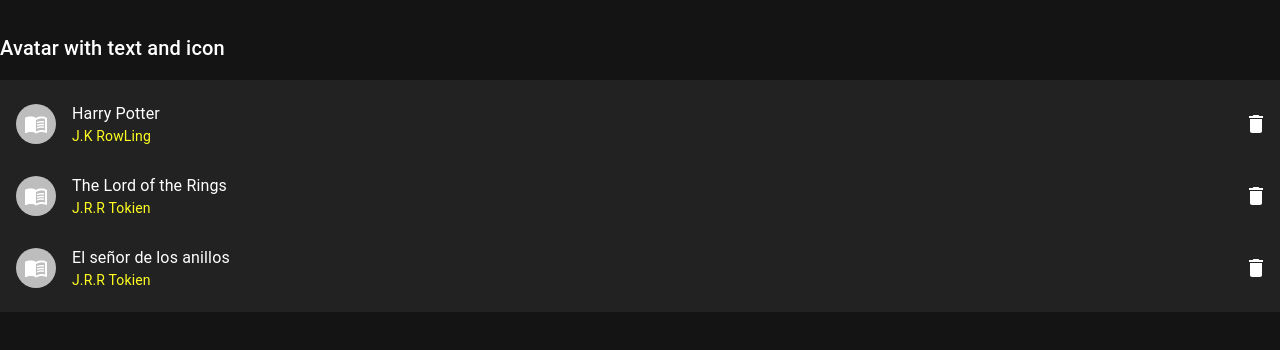
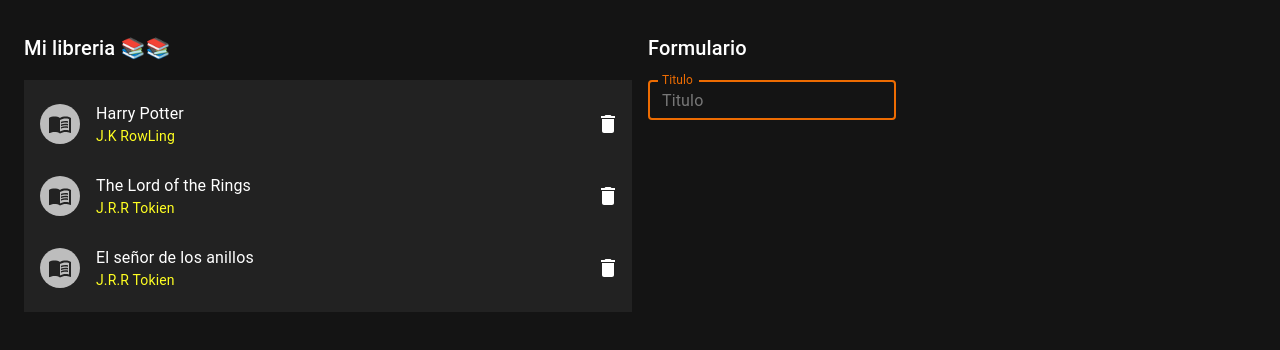
Before and after one commit to sergiogarciauribe/netflix, a React (Vite) app: page /books in a window 1280 px wide. Shown: the top 350 px of the page. Built offline with nearby package versions, Linux system fonts and the light colour scheme.

Commit message:
colores en textfield

```diff
--- a/src/components/books.jsx
+++ b/src/components/books.jsx
@@ -1,6 +1,8 @@
 import * as React from "react";
 import {
   Avatar,
+  colors,
+  Container,
   Grid,
   IconButton,
   List,
@@ -8,10 +10,11 @@
   ListItemAvatar,
   ListItemText,
   styled,
+  TextField,
   Typography,
 } from "@mui/material";
 import DeleteIcon from "@mui/icons-material/Delete";
-import MenuBookIcon from '@mui/icons-material/MenuBook';
+import MenuBookIcon from "@mui/icons-material/MenuBook";
 
 const Demo = styled("div")(({ theme }) => ({
   backgroundColor: "#222",
@@ -20,57 +23,88 @@
 const books = [
   {
     id: 1,
-    title: 'Harry Potter',
-    autorBook: 'J.K RowLing',
+    title: "Harry Potter",
+    autorBook: "J.K RowLing",
   },
   {
     id: 2,
-    title: 'The Lord of the Rings',
-    autorBook: 'J.R.R Tokien',
+    title: "The Lord of the Rings",
+    autorBook: "J.R.R Tokien",
   },
   {
     id: 3,
-    title: 'El señor de los anillos',
-    autorBook: 'J.R.R Tokien',
+    title: "El señor de los anillos",
+    autorBook: "J.R.R Tokien",
   },
-
-]
-
+];
 
 const Books = () => {
   const [ListBooks, setBooks] = React.useState(books);
 
   return (
     <>
+      <Container maxWidth="xl">
+        <Grid container spacing={2}>
           <Grid item xs={12} md={6}>
-        <Typography color={"#fff"} sx={{ mt: 4, mb: 2 }} variant="h6" component="div">
-          Avatar with text and icon
+            <Typography
+              color={"#fff"}
+              sx={{ mt: 4, mb: 2 }}
+              variant="h6"
+              component="div"
+            >
+              Mi libreria 📚📚
             </Typography>
             <Demo>
               <List>
                 {ListBooks.map((book) => (
-            <ListItem key={book.id}  sx={{color:"#fff"}}
+                  <ListItem
+                    key={book.id}
+                    sx={{ color: "#fff" }}
                     secondaryAction={
                       <IconButton edge="end" aria-label="delete">
-                  <DeleteIcon sx={{color:"#fff" }}  />
+                        <DeleteIcon sx={{ color: "#fff" }} />
                       </IconButton>
                     }
                   >
                     <ListItemAvatar>
                       <Avatar>
-                  <MenuBookIcon/>
+                        <MenuBookIcon sx={{ color: "#222" }} />
                       </Avatar>
                     </ListItemAvatar>
                     <ListItemText
                       primary={book.title}
                       secondary={book.autorBook}
-                secondaryTypographyProps={{ color: '#ff2' }}
+                      secondaryTypographyProps={{ color: "#ff2" }}
                     />
                   </ListItem>
                 ))}
               </List>
             </Demo>
           </Grid>
+
+          <Grid item xs={12} md={6}>
+            <Typography
+              sx={{ mt: 4, mb: 2 }}
+              color={"#fff"}
+              variant="h6"
+              component={"div"}
+            >
+              Formulario
+            </Typography>
+            <TextField
+              label="Titulo"
+              color="warning"
+              focused
+              id="outlined-size-small"
+              size="small"
+              placeholder="Titulo"
+              InputProps={{
+                style: { color: "#FFF" },
+              }}
+            />
+          </Grid>
+        </Grid>
+      </Container>
     </>
   );
 };
```
Lines whose indentation alone changed are shown as unchanged.
